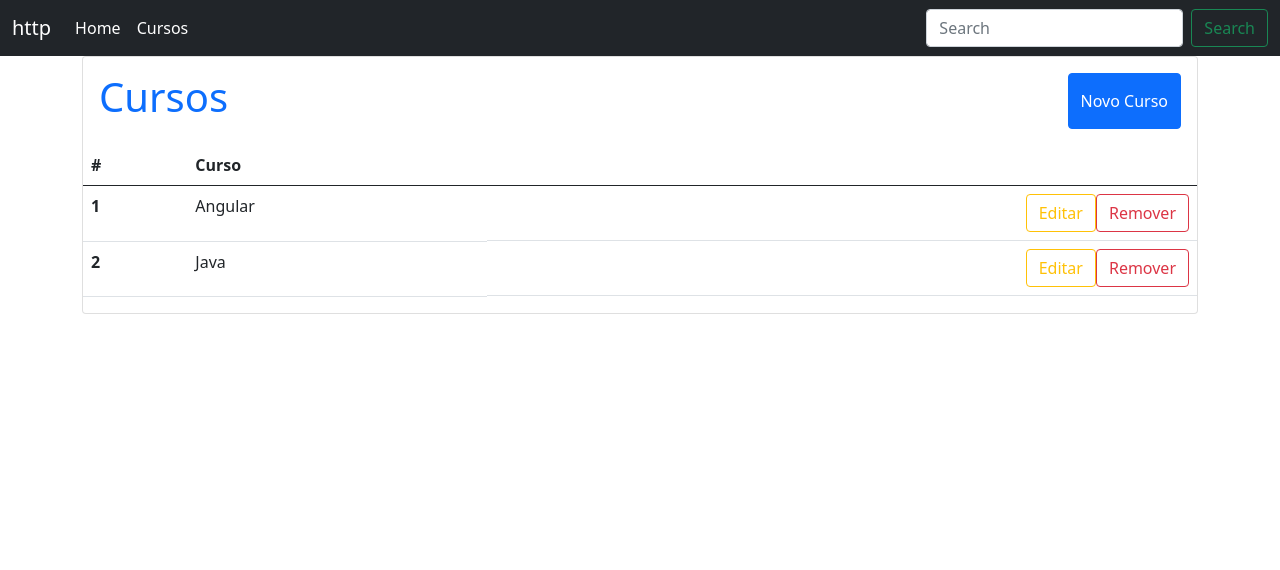
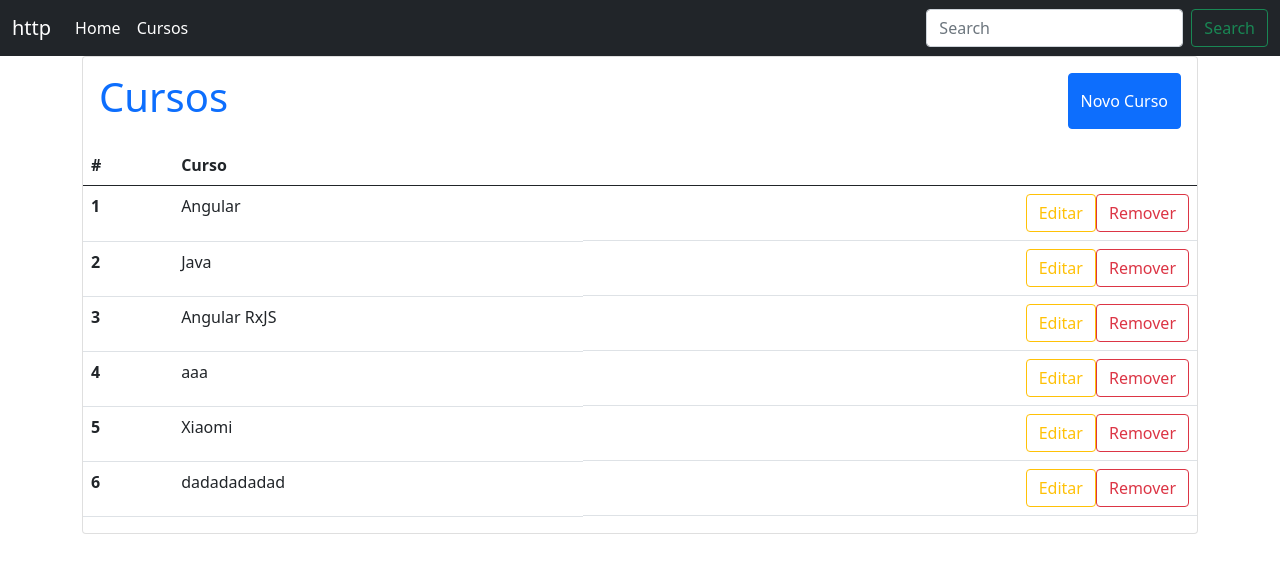
Before and after one commit to phedrakeson/requests-http, an Angular app: page /cursos in a window 1280 px wide. Shown: the top 570 px of the page. Built offline with nearby package versions, Linux system fonts and the light colour scheme; data requests are answered from the project's data file.

Commit message:
feat: implements a new method for cursos service (create), better user experience when creating a new course through the UI

```diff
--- a/db.json
+++ b/db.json
@@ -1,6 +1,28 @@
 {
   "cursos": [
-    { "id": 1, "nome": "Angular"},
-    { "id": 2, "nome": "Java"}
+    {
+      "id": 1,
+      "nome": "Angular"
+    },
+    {
+      "id": 2,
+      "nome": "Java"
+    },
+    {
+      "nome": "Angular RxJS",
+      "id": 3
+    },
+    {
+      "nome": "aaa",
+      "id": 4
+    },
+    {
+      "nome": "Xiaomi",
+      "id": 5
+    },
+    {
+      "nome": "dadadadadad",
+      "id": 6
+    }
   ]
 }
--- a/src/app/cursos/cursos-form/cursos-form.component.ts
+++ b/src/app/cursos/cursos-form/cursos-form.component.ts
@@ -1,5 +1,8 @@
+import { Location } from '@angular/common';
 import { Component, OnInit } from '@angular/core';
 import { FormBuilder, FormGroup, Validators } from '@angular/forms';
+import { AlertModalService } from 'src/app/shared/alert-modal.service';
+import { CursosService } from '../cursos.service';
 
 @Component({
   selector: 'app-cursos-form',
@@ -12,7 +15,10 @@ export class CursosFormComponent implements OnInit {
   submitted: boolean = false;
 
   constructor(
-    private fb: FormBuilder
+    private fb: FormBuilder,
+    private service: CursosService,
+    private modal: AlertModalService,
+    private location: Location
   ) { }
 
   ngOnInit(): void {
@@ -28,7 +34,11 @@ export class CursosFormComponent implements OnInit {
   onSubmit() {
     this.submitted = true;
     console.log(this.form.value)
-    if(this.form.valid) console.log('submit');
+    if(this.form.valid) this.service.create(this.form.value).subscribe(
+      sucesso => { this.modal.showAlertSuccess('Curso criado com sucesso!'); this.location.back(); },
+      erro => this.modal.showAlertDanger(erro),
+      () => console.log('request completo')
+    )
   }
 
   onCancel() {
--- a/src/app/cursos/cursos.service.ts
+++ b/src/app/cursos/cursos.service.ts
@@ -20,4 +20,10 @@ export class CursosService {
       delay(2000),
     );
   }
+
+  create(curso) {
+    return this.http.post(this.API, curso).pipe(
+      take(1)
+    )
+  }
 }
--- a/src/app/shared/alert-modal.service.ts
+++ b/src/app/shared/alert-modal.service.ts
@@ -16,10 +16,16 @@ export class AlertModalService {
     private modalService: BsModalService
   ) { }
 
-  private showAlert(message: string, type: string) {
+  private showAlert(message: string, type: string, dismissTimeout?: number) {
     const bsModalRef: BsModalRef = this.modalService.show(AlertModalComponent);
     bsModalRef.content.type = type;
     bsModalRef.content.message = message;
+
+    if(dismissTimeout) {
+      setTimeout(() => {
+        bsModalRef.hide()
+      }, dismissTimeout)
+    }
   }
 
   showAlertDanger(message: string) {
@@ -27,6 +33,6 @@ export class AlertModalService {
   }
 
   showAlertSuccess(message: string) {
-    this.showAlert(message, AlertTypes.SUCCESS)
+    this.showAlert(message, AlertTypes.SUCCESS, 1000)
   }
 }
```
